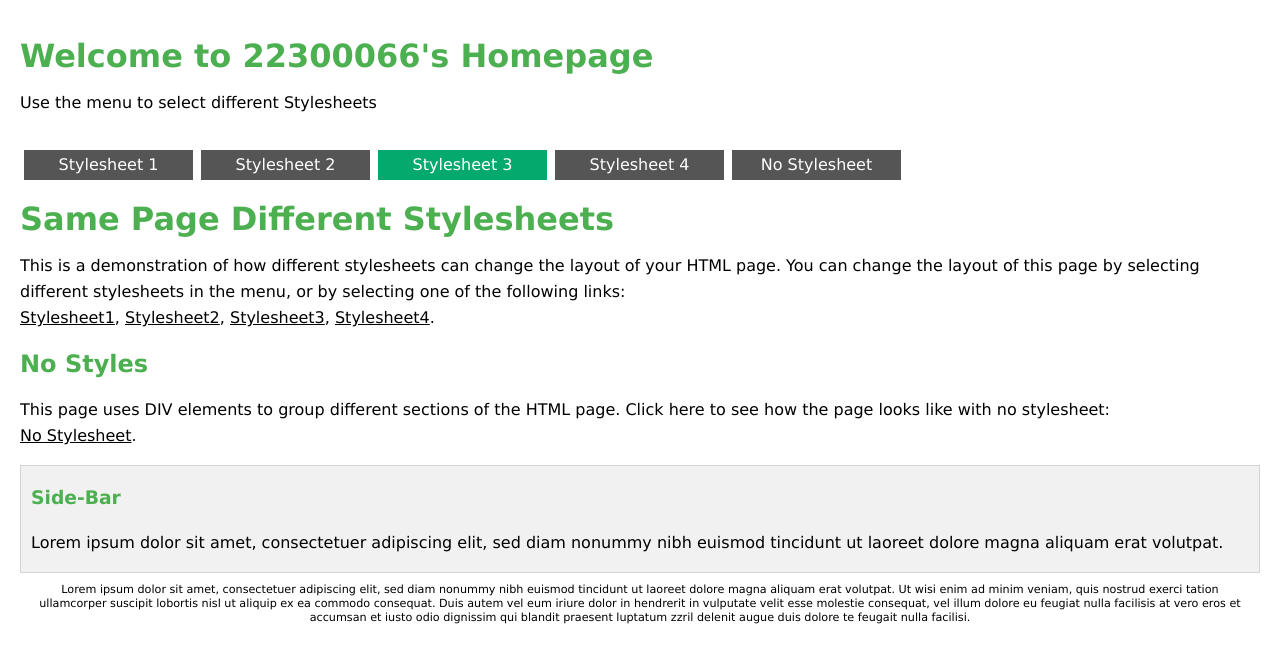
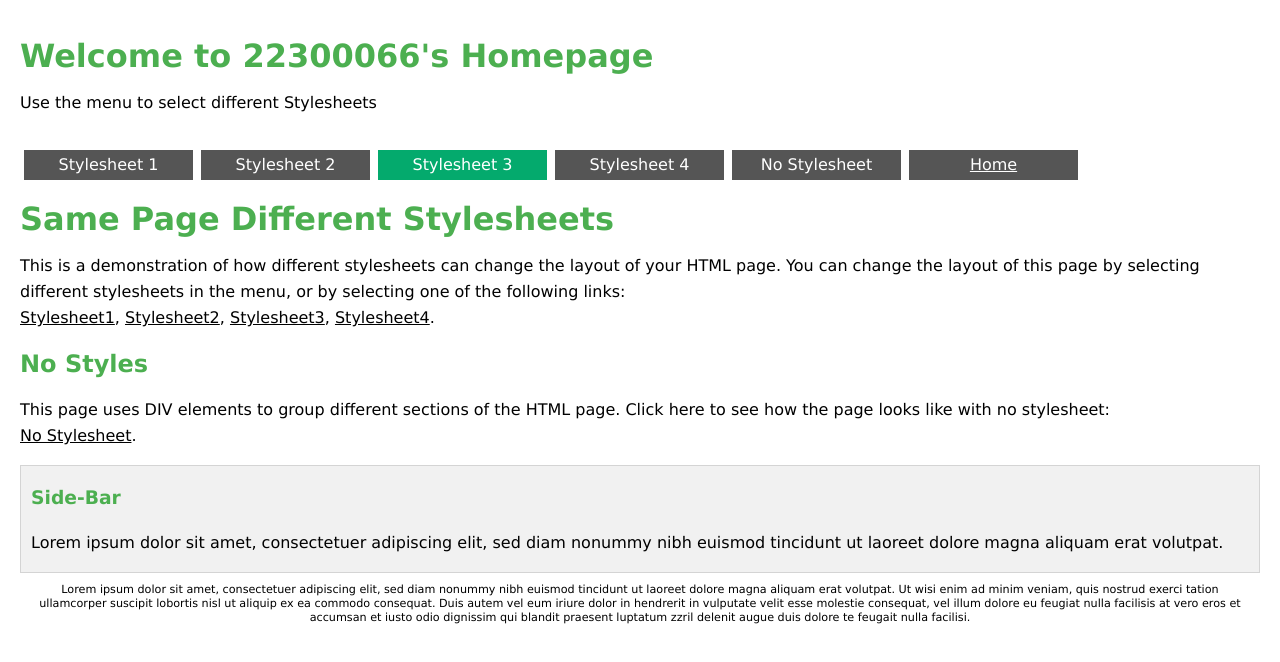
Before and after one commit to Timothy0802/22300066-assign02, a plain HTML site: page style2.html in a window 1280 px wide. Drawn offline with Linux system fonts and the light colour scheme.

Commit message:
make links to home

```diff
--- a/style2.html
+++ b/style2.html
@@ -58,6 +58,10 @@
             color: black;
         }
 
+        #white{
+            color: white;
+        }
+
         h2 {
             color: #4CAF50;
         }
@@ -96,6 +100,7 @@
                 <li id="selected">Stylesheet 3</li>
                 <li>Stylesheet 4</li>
                 <li>No Stylesheet</li>
+                <li><a href="https://22300066-assign02.vercel.app/index.html" id="white">Home</a></li>
             </ul>
 
             <div id="content">
```
Also changed, not shown: nostyle.html (+1 -0 lines), style1.html (+1 -0 lines).
